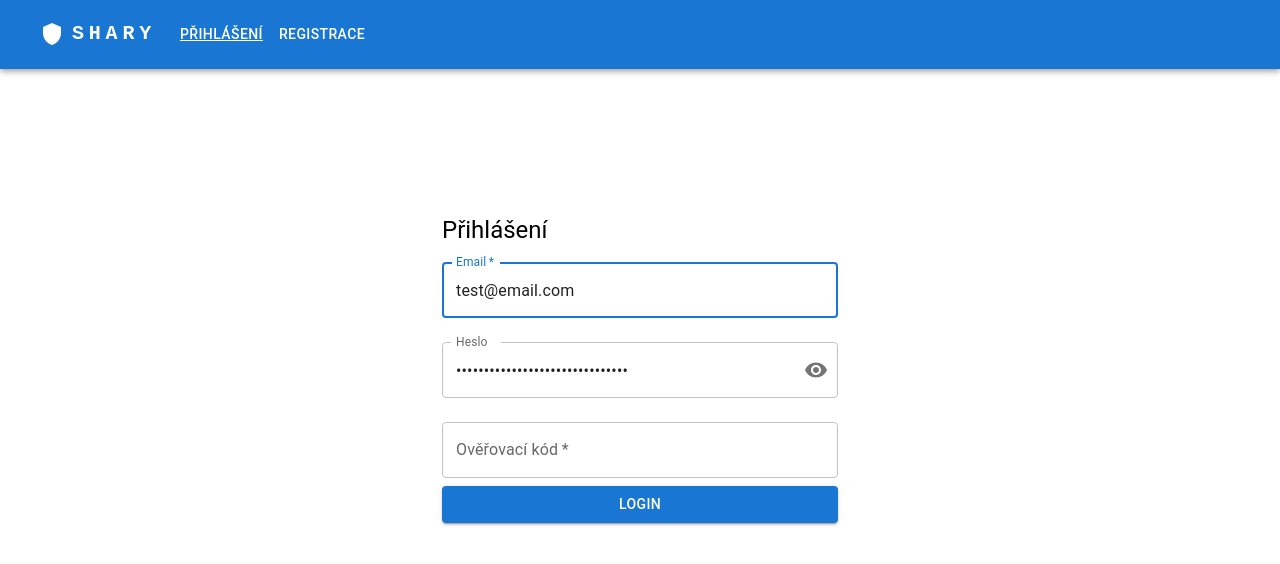
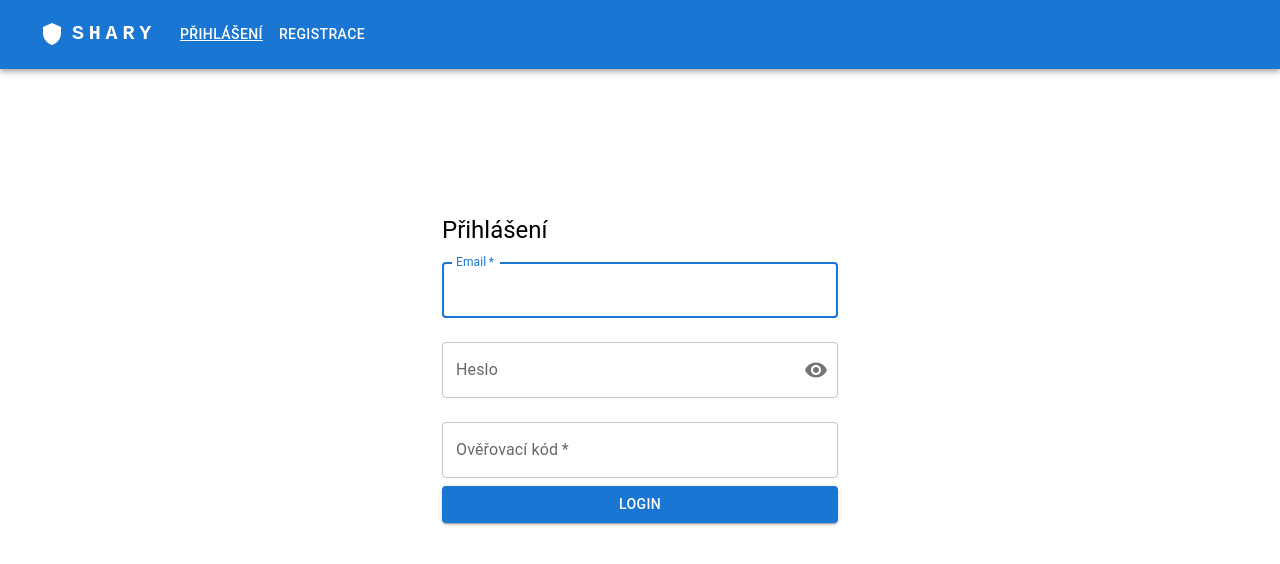
Before and after one commit to mulp00/dp-fe, a React (Create React App) app: page /login in a window 1280 px wide. Shown: the top 564 px of the page. Built offline with nearby package versions, Linux system fonts and the light colour scheme; the HTML template or start-up script is replaced by a standard one.

Commit message:
removed credentials from forms

```diff
--- a/src/Pages/Login.tsx
+++ b/src/Pages/Login.tsx
@@ -43,8 +43,8 @@ export const Login = observer(function Login() {
 
 
     const [state, setState] = useState<LoginState>({
-        email: 'test@email.com',
-        password: 'SomePassword784512omgVerySecure',
+        email: '',
+        password: '',
         totp: "",
     });
 
--- a/src/Pages/Register.tsx
+++ b/src/Pages/Register.tsx
@@ -57,8 +57,8 @@ export const Register = function () {
     };
 
     const [state, setState] = useState({
-        email: 'test@email.com',
-        password: 'SomePassword784512omgVerySecure',
+        email: '',
+        password: '',
     });
 
     const handleChange = (e: React.ChangeEvent<HTMLInputElement>) => {
```
